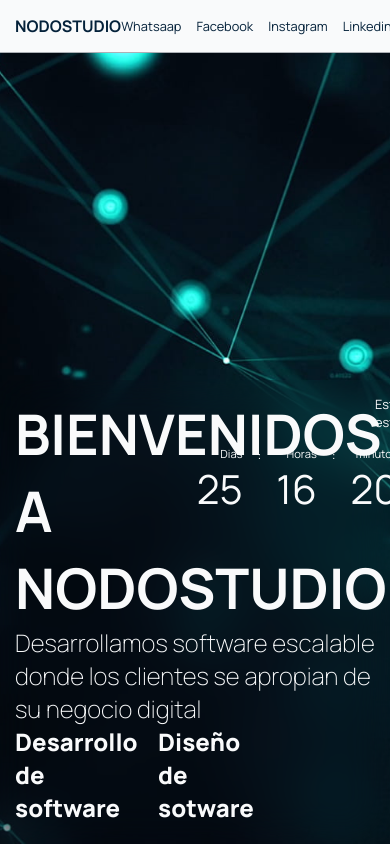
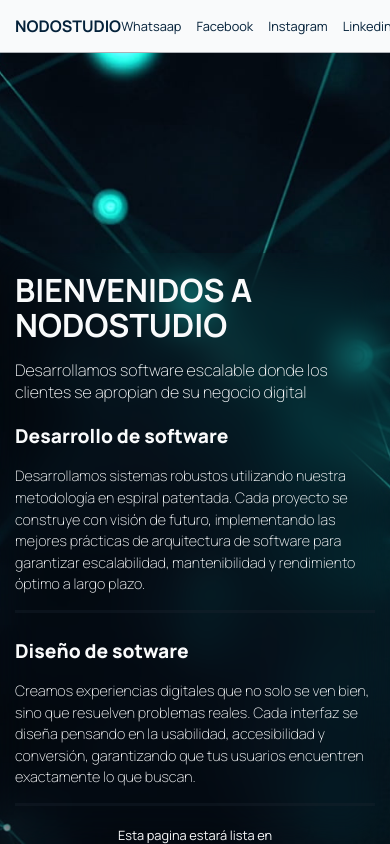
Before and after one commit to Nodo-Studio/LANDING_NODOSTUDIO, a React (Vite) app: page / in a window 390 px wide. Built offline with nearby package versions, Linux system fonts and the light colour scheme.

Commit message:
Responsive, pagina de construccion

```diff
--- a/src/pages/construccion/Construction.tsx
+++ b/src/pages/construccion/Construction.tsx
@@ -29,8 +29,8 @@ const Construccion: React.FC = () => {
 
   useEffect(() => {
     const checkVideoSupport = () => {
-      const isDesktop = window.innerWidth > 768;
-    // 1. Definimos la interfaz aquí
+      const isDesktop = window.innerWidth > 992;
+      // 1. Definimos la interfaz aquí
       interface CustomNavigator extends Navigator {
          connection?: {
            effectiveType: string;
@@ -77,7 +77,7 @@ const Construccion: React.FC = () => {
   }, [shouldShowVideo]);
 
   const videoSources: VideoSourceProps[]= [
-    { src: '/videos/hero/nodostudio-hero.webm', type: 'video/web' },
+    { src: '/videos/hero/nodostudio-hero.webm', type: 'video/webm' },
     { src: '/videos/hero/nodostudio-hero.mp4', type: 'video/mp4'}
   ]
 
--- a/src/pages/construccion/construccion.scss
+++ b/src/pages/construccion/construccion.scss
@@ -1,4 +1,4 @@
-@use '../../styles/abstracts/index' as * ;
+@use '../../styles/abstracts/index' as *;
 
 .container-hero {
   width: 100%;
@@ -7,7 +7,7 @@
   overflow: hidden;
   color: var(--color-bg-primary);
 
-  // Video de fondo
+  // ===== VIDEO DE FONDO =====
   &-video {
     position: absolute;
     top: 0;
@@ -16,11 +16,15 @@
     height: 100%;
     z-index: 1;
 
-    // El video ocupa todo el espacio
     .hero-video {
       width: 100%;
       height: 100%;
       object-fit: cover;
+
+      // Ocultar video en dispositivos pequeños por rendimiento
+      @include respond-below('lg') {
+        display: none;
+      }
     }
 
     .hero-image-bg {
@@ -28,6 +32,11 @@
       height: 100%;
       background-size: cover;
       background-position: center;
+
+      // Solo mostrar imagen cuando no hay video
+      @include respond-above('lg') {
+        display: none;
+      }
     }
 
     .video-overlay {
@@ -38,109 +47,379 @@
       height: 100%;
       background: rgb(0 0 0 / 5%);
       z-index: 2;
+
+      // Aumentar overlay en móviles para mejor legibilidad
+      @include respond-below('md') {
+        background: rgb(0 0 0 / 20%);
+      }
     }
   }
 
-
+  // ===== CONTENIDO PRINCIPAL =====
   &-content {
     position: absolute;
     bottom: 0;
     left: 0;
     width: 100%;
-    height: 55%;
     z-index: 3;
     display: flex;
     flex-direction: column;
     align-items: center;
     justify-content: space-between;
-    background: var(--color-bg-primary) ;
-
+    background: var(--color-bg-primary);
     @include glassBlur;
 
+    // RESPONSIVE: Altura del contenido
+    // Móviles: ocupa más espacio para mejor legibilidad
+    height: 70%;
+
+    @include respond-above('sm') {
+      height: 65%;
+    }
+
+    @include respond-above('md') {
+      height: 60%;
+    }
+
+    @include respond-above('lg') {
+      height: 55%; // Tu valor original para desktop
+    }
+
+    // ===== SECCIÓN IZQUIERDA =====
     &-left {
       width: 100%;
       height: 100%;
       display: flex;
       justify-content: space-between;
       padding: 15px;
+
+      // RESPONSIVE: Cambiar a layout vertical en móviles
+      @include respond-below('lg') {
+        flex-direction: column;
+        gap: 20px;
+        padding: 20px 15px;
+      }
+
+      @include respond-above('lg') {
+        padding: 15px;
+      }
+
+      @include respond-above('xl') {
+        padding: 25px;
+      }
     }
 
-    &-info{
+    // ===== INFORMACIÓN PRINCIPAL =====
+    &-info {
       display: flex;
       flex-direction: column;
       align-items: left;
       width: 100%;
 
-      &-title{
-        height: 100%;
+      // En desktop mantener tu layout original
+      @include respond-above('lg') {
+        width: 70%; // Ajustar para hacer espacio al reloj
+      }
+
+      // ===== TÍTULO Y DESCRIPCIÓN =====
+      &-title {
+        height: auto; // Cambiar de 100% para mejor responsive
+        margin-bottom: 20px;
+
+        @include respond-above('lg') {
+          height: 100%;
+          margin-bottom: 0;
+        }
 
         h2 {
-          font-size: 3.5rem;
+          font-size: 2rem; // Reducir para móviles
+          line-height: 1.1;
+          margin-bottom: 15px;
+
+          @include respond-above('sm') {
+            font-size: 2.5rem;
+          }
+
+          @include respond-above('md') {
+            font-size: 3rem;
+          }
+
+          @include respond-above('lg') {
+            font-size: 3.5rem; // Tu valor original
+          }
+
+          @include respond-above('xl') {
+            font-size: 4rem;
+          }
         }
 
         p {
-          font-size: 1.5rem;
+          font-size: 1rem; // Reducir para móviles
           font-weight: 100;
           width: 100%;
+          line-height: 1.4;
+
+          @include respond-above('sm') {
+            font-size: 1.2rem;
+          }
+
+          @include respond-above('md') {
+            font-size: 1.3rem;
+          }
+
+          @include respond-above('lg') {
+            font-size: 1.5rem; // Tu valor original
+          }
+
+          @include respond-above('xl') {
+            font-size: 1.6rem;
+          }
         }
       }
 
+      // ===== TARJETAS DE SERVICIOS =====
       &-cards {
-        height: 100%;
+        height: auto; // Cambiar de 100% para responsive
         display: flex;
-        gap: 35px;
+        gap: 20px; // Reducir gap para móviles
+
+        // RESPONSIVE: Layout vertical en móviles y tablets
+        @include respond-below('lg') {
+          flex-direction: column;
+          gap: 25px;
+        }
+
+        @include respond-above('lg') {
+          gap: 35px; // Tu valor original
+          height: 100%;
+        }
 
         .card {
-          width: 30%;
+          width: 100%; // Full width en móviles
           display: flex;
           flex-direction: column;
-          gap: 1.5rem;
+          gap: 1rem; // Reducir gap para móviles
           border-bottom: 3px solid var(--color-line);
+          padding-bottom: 15px; // Agregar padding para separar del border
+
+          @include respond-above('lg') {
+            width: 30%; // Tu valor original
+            gap: 1.5rem;
+          }
 
           span {
-            font-size: 1.5rem;
+            font-size: 1.2rem; // Reducir para móviles
             font-weight: 800;
+
+            @include respond-above('sm') {
+              font-size: 1.3rem;
+            }
+
+            @include respond-above('lg') {
+              font-size: 1.5rem; // Tu valor original
+            }
+
+            @include respond-above('xl') {
+              font-size: 1.6rem;
+            }
           }
 
-          p{
+          p {
             font-weight: 200;
-            font-size: 1rem;
+            font-size: 0.9rem; // Reducir para móviles
+            line-height: 1.5;
+
+            @include respond-above('sm') {
+              font-size: 0.95rem;
+            }
+
+            @include respond-above('lg') {
+              font-size: 1rem; // Tu valor original
+            }
+
+            @include respond-above('xl') {
+              font-size: 1.1rem;
+            }
           }
         }
-
       }
     }
 
-    &-reloj{
-      width: 30%;
+    // ===== SECCIÓN DEL RELOJ =====
+    &-reloj {
+      width: 100%; // Full width en móviles
       display: flex;
       flex-direction: column;
-      align-items: end;
+      align-items: center; // Centrar en móviles
       gap: 15px;
+
+      // RESPONSIVE: Layout específico para desktop
+      @include respond-above('lg') {
+        width: 30%; // Tu valor original
+        align-items: end; // Tu estilo original
+      }
 
       p {
         font-size: 0.8rem;
+        text-align: center; // Centrar en móviles
+
+        @include respond-above('lg') {
+          text-align: right; // Alinear a la derecha en desktop
+        }
+
+        @include respond-above('xl') {
+          font-size: 0.9rem;
+        }
       }
-
     }
 
-    &-social{
+    // ===== REDES SOCIALES =====
+    &-social {
       width: 100%;
       height: auto;
       padding: 15px 15px 0;
       display: flex;
-      justify-content: star;
+      justify-content: center; // Centrar en móviles
 
-      ul{
+      @include respond-above('lg') {
+        justify-content: flex-start; // Tu estilo original
+        padding: 15px 15px 0;
+      }
+
+      @include respond-above('xl') {
+        padding: 25px 25px 0;
+      }
+
+      ul {
         list-style-type: none;
         display: flex;
-        gap: 25px;
+        gap: 20px; // Reducir gap para móviles
+        padding: 0;
+        margin: 0;
+
+        @include respond-above('lg') {
+          gap: 25px; // Tu valor original
+        }
+
+        @include respond-above('xl') {
+          gap: 30px;
+        }
 
         li {
-          font-size: 2.5rem;
+          font-size: 2rem; // Reducir para móviles
+
+          @include respond-above('sm') {
+            font-size: 2.2rem;
+          }
+
+          @include respond-above('lg') {
+            font-size: 2.5rem; // Tu valor original
+          }
+
+          @include respond-above('xl') {
+            font-size: 2.8rem;
+          }
+
+          a {
+            color: var(--color-bg-primary);
+            display: block;
+            transition: transform 0.2s ease;
+
+            &:hover {
+              transform: scale(1.1);
+
+              @include respond-below('md') {
+                transform: scale(1.05); // Menor efecto en móviles
+              }
+            }
+          }
         }
       }
     }
-
   }
 }
+
+// ===== MEDIA QUERIES ESPECIALES =====
+
+// Móviles en landscape - reducir altura del contenido
+@media (max-height: 500px) and (orientation: landscape) {
+  .container-hero {
+    &-content {
+      height: 80% !important;
+
+      &-left {
+        padding: 10px;
+        gap: 15px;
+      }
+
+      &-info {
+        &-title {
+          h2 {
+            font-size: 1.5rem;
+          }
+
+          p {
+            font-size: 0.9rem;
+          }
+        }
+
+        &-cards {
+          gap: 15px;
+
+          .card {
+            gap: 0.8rem;
+
+            span {
+              font-size: 1rem;
+            }
+
+            p {
+              font-size: 0.8rem;
+            }
+          }
+        }
+      }
+
+      &-social ul li {
+        font-size: 1.8rem;
+      }
+    }
+  }
+}
+
+// Pantallas muy pequeñas (iPhone SE, etc.)
+@media (max-width: 360px) {
+  .container-hero {
+    &-content {
+      &-info {
+        &-title {
+          h2 {
+            font-size: 1.8rem;
+          }
+
+          p {
+            font-size: 0.9rem;
+          }
+        }
+
+        &-cards .card {
+          span {
+            font-size: 1.1rem;
+          }
+
+          p {
+            font-size: 0.85rem;
+          }
+        }
+      }
+
+      &-social ul {
+        gap: 15px;
+
+        li {
+          font-size: 1.8rem;
+        }
+      }
+    }
+  }
+}
--- a/src/styles/abstracts/index.scss
+++ b/src/styles/abstracts/index.scss
@@ -1,2 +1,3 @@
 @forward 'variables';
 @forward 'mixins';
+@forward 'breakpoints';
```
Also changed, not shown: src/styles/abstracts/_breakpoints.scss (added, +60 -0 lines).
